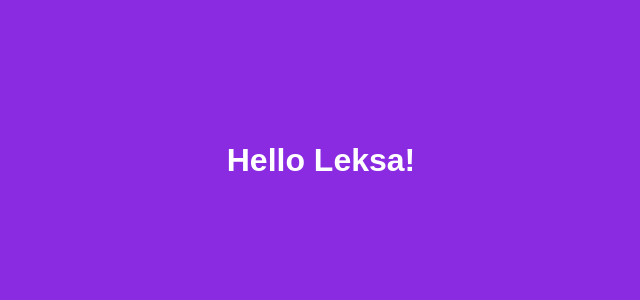
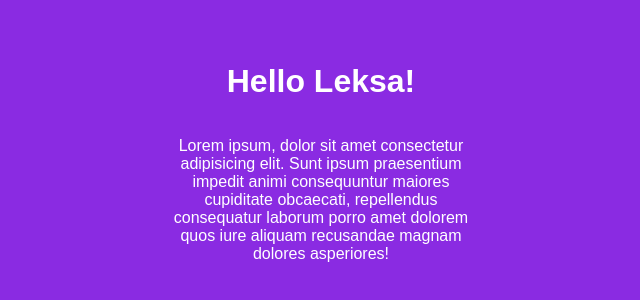
Before and after one commit to Lekso4ka/fun-tulp, a plain HTML site: page index.html in a window 1280 px wide. Shown: the part 240-540 px from the top of the page, without its empty margins (319-959 px from the left). Drawn offline with Linux system fonts and the light colour scheme.

Commit message:
add text

```diff
--- a/index.html
+++ b/index.html
@@ -9,5 +9,6 @@
 </head>
 <body>
     <h1>Hello Leksa!</h1>
+    <p>Lorem ipsum, dolor sit amet consectetur adipisicing elit. Sunt ipsum praesentium impedit animi consequuntur maiores cupiditate obcaecati, repellendus consequatur laborum porro amet dolorem quos iure aliquam recusandae magnam dolores asperiores!</p>
 </body>
 </html>
--- a/style.css
+++ b/style.css
@@ -5,6 +5,11 @@ body {
     background-color: blueviolet;
     color: #fff;
     align-items: center;
+    flex-direction: column;
     justify-content: center;
     font-family: sans-serif;
 }
+p {
+    width: 300px;
+    text-align: center;
+}
```
